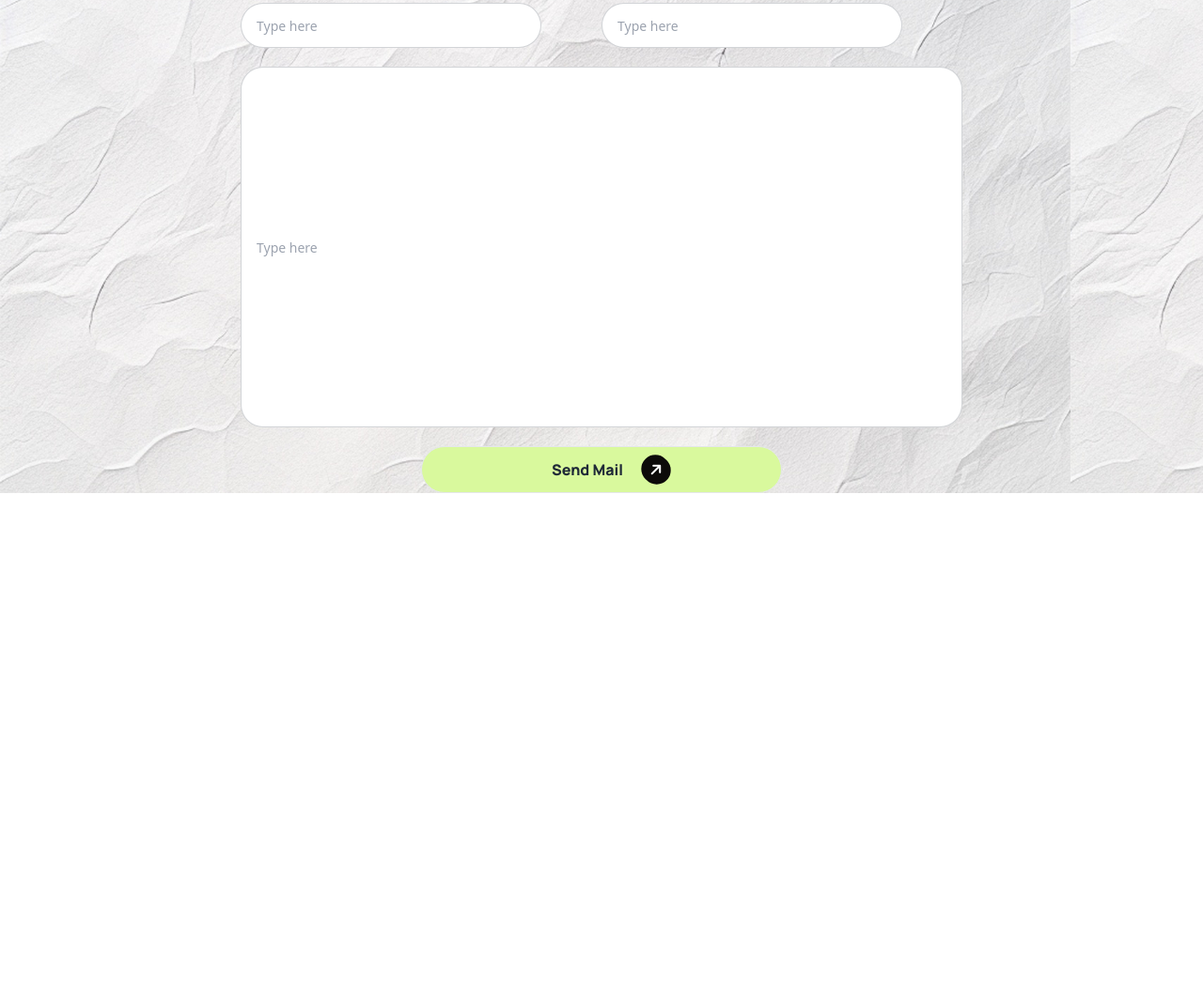
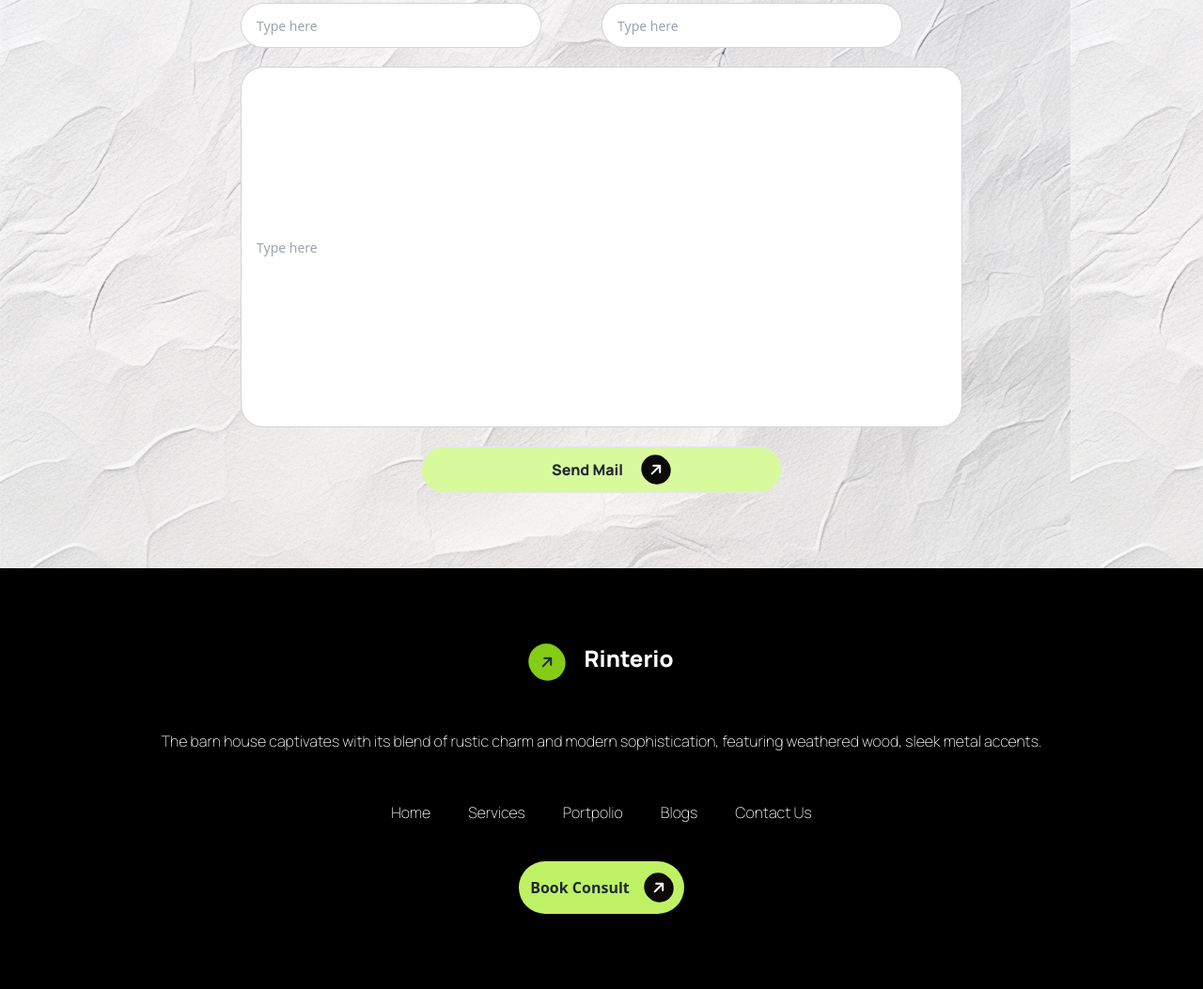
Before and after one commit to safinj34/Assignment-3, a plain HTML site: page index.html in a window 1280 px wide. Shown: the part 3810-4863 px from the top of the page at 94% size. Before the commit the page ends 4335 px from the top, so only its background shows below. Drawn offline with nearby package versions, Linux system fonts and the light colour scheme.

Commit message:
complete

```diff
--- a/index.html
+++ b/index.html
@@ -244,7 +244,7 @@
     type="text"
     placeholder="Type here"
     class="input input-bordered input-md w-full h-96 rounded-3xl max-sm:w-80" /></div>
-    <div class="flex items-center justify-center max-sm:w-80">
+    <div class="flex items-center justify-center max-sm:w-80 pb-20">
 <div class="border p-2 rounded-full bg-lime-200 manrope-font font-black items-center text-center w-96 max-sm:w-85"><button class="px-5 ">Send Mail</button><i id="icon" class="fa-solid fa-arrow-right  rounded-full items-center justify-items-center p-2 bg-stone-950 text-white "></i></div></div>
 
 
@@ -260,5 +260,29 @@
 
 
 </section>
+
+
+<footer class="bg-black py-20">
+
+    <div class="flex flex-col items-center">
+
+
+<div class="flex flex-row mx-5 gap-5"><i id="icon" class="fa-solid fa-arrow-right rounded-full bg-lime-500 items-center justify-items-center p-3"></i><h1 class=" text-white manrope-font font-black text-2xl">Rinterio</h1></div>
+<div class=" max-sm:text-center"><p class="  manrope-font p-3 text-white mt-10 font-thin text-slate-400">The barn house captivates with its blend of rustic charm and modern sophistication, featuring weathered wood, sleek metal accents.</p></div>
+<div><ul class="flex flex-row max-sm:flex-col manrope-font gap-10 text-white
+    mt-10 font-thin text-slate-400"><li>Home</li>
+    <li>Services</li>
+    <li>Portpolio</li>
+    <li>Blogs</li>
+    <li>Contact Us</li></ul></div>
+<div class=" bg-lime-300 p-3 gap-3 mt-10 rounded-full "><button class="font-bold font-xl mr-4">Book Consult</button><i id="icon" class="fa-solid fa-arrow-right  rounded-full items-center justify-items-center p-2 bg-stone-950 text-white"></i></div>
+
+
+
+    </div>
+
+</footer>
+
+
 </body>
 </html>
```
